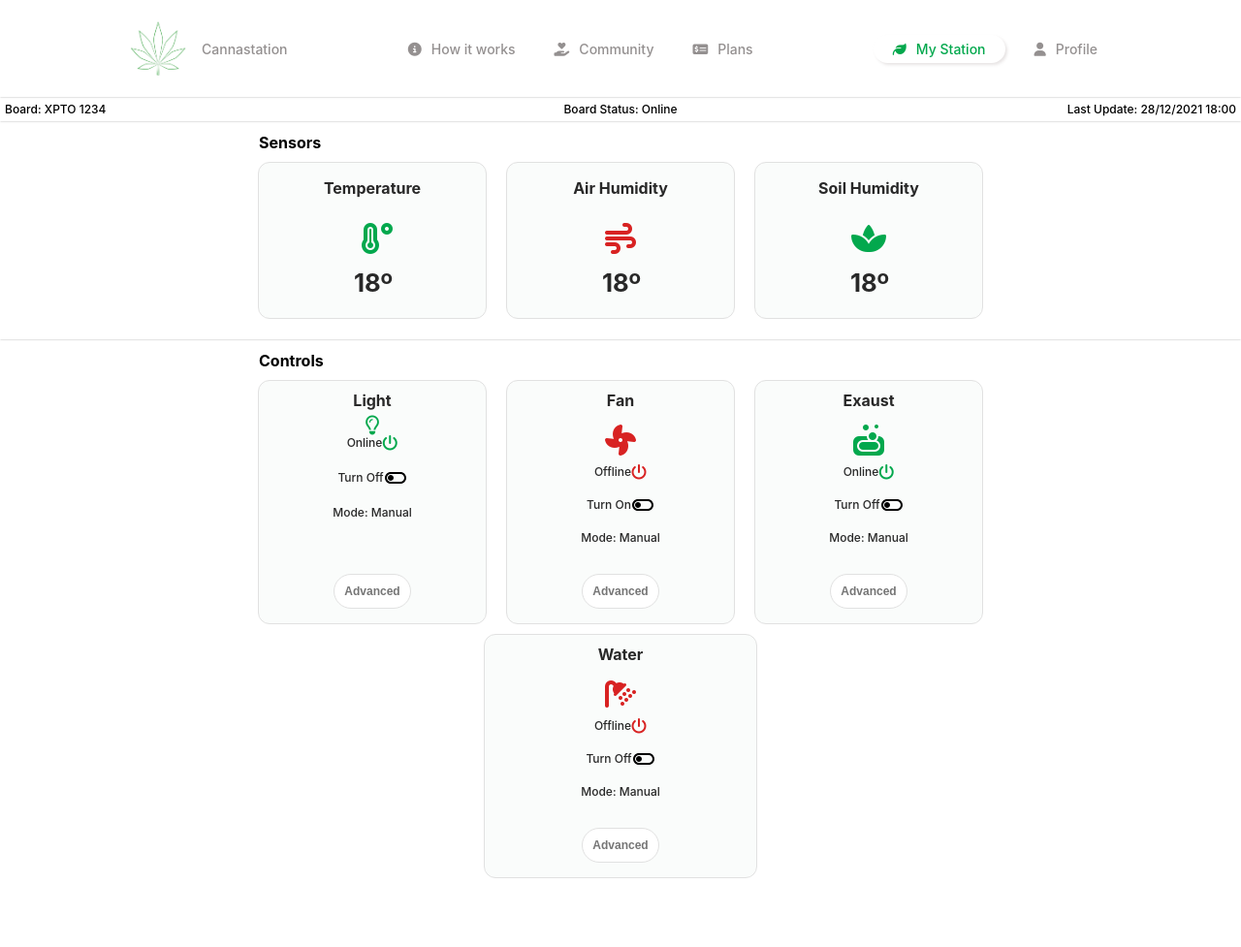
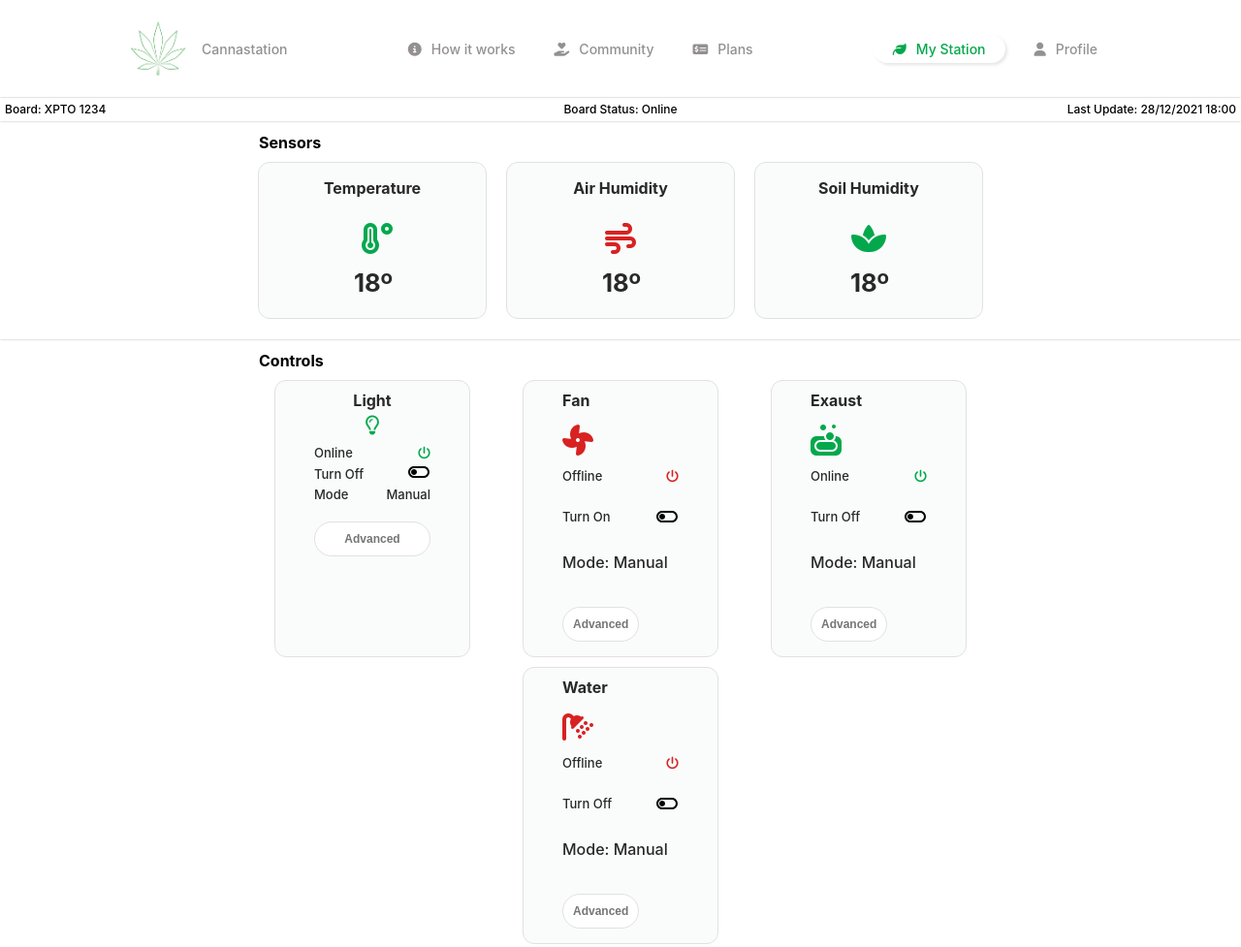
Before and after one commit to FlavioHPOliveira/cannadesign, a plain HTML site: page index.html in a window 1280 px wide. Shown: the whole page at 97% size. Before the commit the page ends 927 px from the top, so only its background shows below. Drawn offline with Linux system fonts and the light colour scheme.

Commit message:
card light done

```diff
--- a/css/control.css
+++ b/css/control.css
@@ -0,0 +1,53 @@
+.control__card {
+  max-width: 200px;
+  min-width: 120px;
+  min-height: 140px;
+  color: #282828;
+  background-color: #005a2d05;
+  border: 1px solid #e1e1e1;
+  border-radius: 12px;
+  padding: 5px 40px 15px 40px;
+  padding-top: 5px;
+  margin: 5px 10px;
+  margin-top: 5px;
+  margin-bottom: 5px;
+}
+
+.control__card__head {
+  display: flex;
+  flex-flow: column nowrap;
+  justify-content: space-around;
+  align-items: center;
+  margin-bottom: 20px;
+}
+
+.control__card__lines {
+  display: flex;
+  flex-flow: column nowrap;
+  justify-content: space-around;
+}
+
+.control__line {
+  display: flex;
+  justify-content: space-between;
+  align-items: center;
+  flex: 1 1 auto;
+  font-size: 13px;
+}
+
+.control__card button {
+  color: #757575;
+  margin-top: 20px;
+  padding: 10px;
+  background: #ffffff;
+  flex: 1 1 auto;
+  border-radius: 20px;
+  cursor: pointer;
+  font-size: 12px;
+  font-weight: 600;
+}
+
+.control__card button:hover {
+  color: rgb(3, 168, 77);
+  background-color: #f3f6fa;
+}
--- a/css/sensor.css
+++ b/css/sensor.css
@@ -1,58 +1,3 @@
-.status {
-  display: flex;
-  flex-wrap: wrap;
-  justify-content: space-around;
-  font-size: 12px;
-  box-shadow: 0 1px 3px 0 rgb(0 0 0 / 4%), 0 1px 1px 0 rgb(0 0 0 / 4%),
-    0 2px 1px -1px rgb(0 0 0 / 4%);
-}
-
-.status p {
-  margin: 5px 5px 5px 5px;
-  flex: 1 1 0;
-}
-
-.status p:nth-child(1) {
-  text-align: left;
-}
-
-.status p:nth-child(2) {
-  text-align: center;
-}
-
-.status p:nth-child(3) {
-  text-align: right;
-}
-
-.sensor {
-  box-shadow: 0 1px 3px 0 rgb(0 0 0 / 4%), 0 1px 1px 0 rgb(0 0 0 / 4%),
-    0 2px 1px -1px rgb(0 0 0 / 4%);
-}
-
-.sensor__data {
-  width: 60%;
-  margin: auto;
-}
-
-.sensor__title {
-  font-size: 16px;
-  text-align: left;
-  margin-left: 11px;
-  margin-top: 12px;
-  margin-bottom: 0px;
-  padding: 0px;
-}
-
-.sensor__cards {
-  margin-top: 5px;
-  font-family: Poppins, -apple-system, BlinkMacSystemFont, Segoe UI, Roboto,
-    Helvetica, Arial, sans-serif, Apple Color Emoji, Segoe UI Emoji,
-    Segoe UI Symbol;
-  display: flex;
-  flex-wrap: wrap;
-  justify-content: space-around;
-}
-
 .sensor__card {
   display: flex;
   flex-flow: nowrap column;
@@ -73,59 +18,6 @@
   margin-bottom: 5px;
 }
 
-.sensor__card h3 {
-  font-size: 16px;
-  font-weight: 700;
-  margin-top: 5px;
-  margin-bottom: 15px;
-}
-
-.sensor__card h2 {
-  font-size: 1.6em;
-  margin: 2px 0px 0px 2px;
-}
-
 .fa-temperature-high {
   margin-left: 10px;
 }
-
-/* No idea what I am doing.. use p, span? where is the best place to put margin etc. */
-.sensor__card p {
-  font-size: 12px;
-  line-height: 10px;
-  font-weight: 500;
-  flex: 1 1 0;
-}
-
-.sensor__card button {
-  color: #757575;
-  margin-top: 20px;
-  padding: 10px;
-  background: #ffffff;
-
-  border-radius: 20px;
-  cursor: pointer;
-  font-size: 12px;
-  font-weight: 600;
-}
-
-.sensor__line {
-  display: flex;
-  justify-content: center;
-  align-items: center;
-  flex: 1 1 0;
-}
-
-.sensor__card button:hover {
-  color: rgb(3, 168, 77);
-  background-color: #f3f6fa;
-}
-
-/* Can I do this to color stuff? want use same color for all icons */
-.color__green {
-  color: rgb(3, 168, 77);
-}
-
-.color__red {
-  color: rgb(216, 34, 34);
-}
--- a/index.html
+++ b/index.html
@@ -7,7 +7,10 @@
 
   <link rel="stylesheet" href="./css/styles.css">
   <link rel="stylesheet" href="./css/header.css">
+  <link rel="stylesheet" href="./css/status.css">
+  <link rel="stylesheet" href="./css/cards.css">
   <link rel="stylesheet" href="./css/sensor.css">
+  <link rel="stylesheet" href="./css/control.css">
 
 
 
@@ -41,10 +44,10 @@
       <p>Last Update: 28/12/2021 18:00</p>
     </section>
 
-    <section class="sensor">
-      <div class="sensor__data">
-        <h3 class="sensor__title">Sensors</h3>
-        <ul class='sensor__cards'>
+    <section class="main">
+      <div class="main__data">
+        <h3 class="main__title">Sensors</h3>
+        <ul class='main__cards'>
           <li class='sensor__card'>
             <h3>Temperature</h3>
             <i class="fas fa-solid fa-temperature-high fa-2x color__green"></i>
@@ -64,50 +67,63 @@
       </div>
     </section>
 
-    <section class="sensor">
-      <div class="sensor__data">
-        <h3 class="sensor__title">Controls</h3>
-        <ul class='sensor__cards'>
-          <li class='sensor__card'>
-            <h3>Light</h3>
-            <i class="far fa-lightbulb fa-lg color__green fa-2x"></i>
-            <div class="sensor__line">
-              <p>Online</p>
-              <i class="fas fa-solid fa-power-off color__green"></i>
+    <section class="main">
+      <div class="main__data">
+        <h3 class="main__title">Controls</h3>
+        <ul class='main__cards'>
+          <li class='control__card'>
+            <div class="control__card__head">
+              <h3>Light</h3>
+              <i class="far fa-lightbulb fa-lg color__green fa-2x"></i>
+            </div>
+            <div class="control__card__lines">
+              <ul class="control__line">
+                <li>Online</li>
+                <li class="fas fa-solid fa-power-off color__green"></li>
+              </ul>
+              <ul class="control__line">
+                <li>Turn Off</li>
+                <li><img src="img/icons/toggle_off_black_24dp.svg" alt="logo"></li>
+              </ul>
+
+              <ul class="control__line">
+                <li>Mode</li>
+                <li>Manual</li>
+              </ul>
+
+              <ul class="control__line">
+                <button>Advanced</button>
+              </ul>
+
             </div>
 
-            <div class="sensor__line">
-              <p>Turn Off</p>
-              <img src="img/icons/toggle_off_black_24dp.svg" alt="logo">
-            </div>
 
-            <p>Mode: Manual</p>
-            <button>Advanced</button>
+
           </li>
-          <li class='sensor__card'>
+          <li class='control__card'>
             <h3>Fan</h3>
             <i class="fas fa-solid fa-fan color__red fa-2x"></i>
-            <div class="sensor__line">
+            <div class="control__line">
               <p>Offline</p>
               <i class="fas fa-solid fa-power-off color__red"></i>
             </div>
 
-            <div class="sensor__line">
+            <div class="control__line">
               <p>Turn On</p>
               <img src="img/icons/toggle_off_black_24dp.svg" alt="logo">
             </div>
             <p>Mode: Manual</p>
             <button>Advanced</button>
           </li>
-          <li class='sensor__card'>
+          <li class='control__card'>
             <h3>Exaust</h3>
             <i class="fas fa-solid fa-soap fa-2x color__green"></i>
-            <div class="sensor__line">
+            <div class="control__line">
               <p>Online</p>
               <i class="fas fa-solid fa-power-off color__green"></i>
             </div>
 
-            <div class="sensor__line">
+            <div class="control__line">
               <p>Turn Off</p>
               <img src="img/icons/toggle_off_black_24dp.svg" alt="logo">
             </div>
@@ -116,15 +132,15 @@
             <button>Advanced</button>
           </li>
 
-          <li class='sensor__card'>
+          <li class='control__card'>
             <h3>Water</h3>
             <i class="fas fa-solid fa-shower fa-2x color__red"></i>
-            <div class="sensor__line">
+            <div class="control__line">
               <p>Offline</p>
               <i class="fas fa-solid fa-power-off color__red"></i>
             </div>
 
-            <div class="sensor__line">
+            <div class="control__line">
               <p>Turn Off</p>
               <img src="img/icons/toggle_off_black_24dp.svg" alt="logo">
             </div>
```
